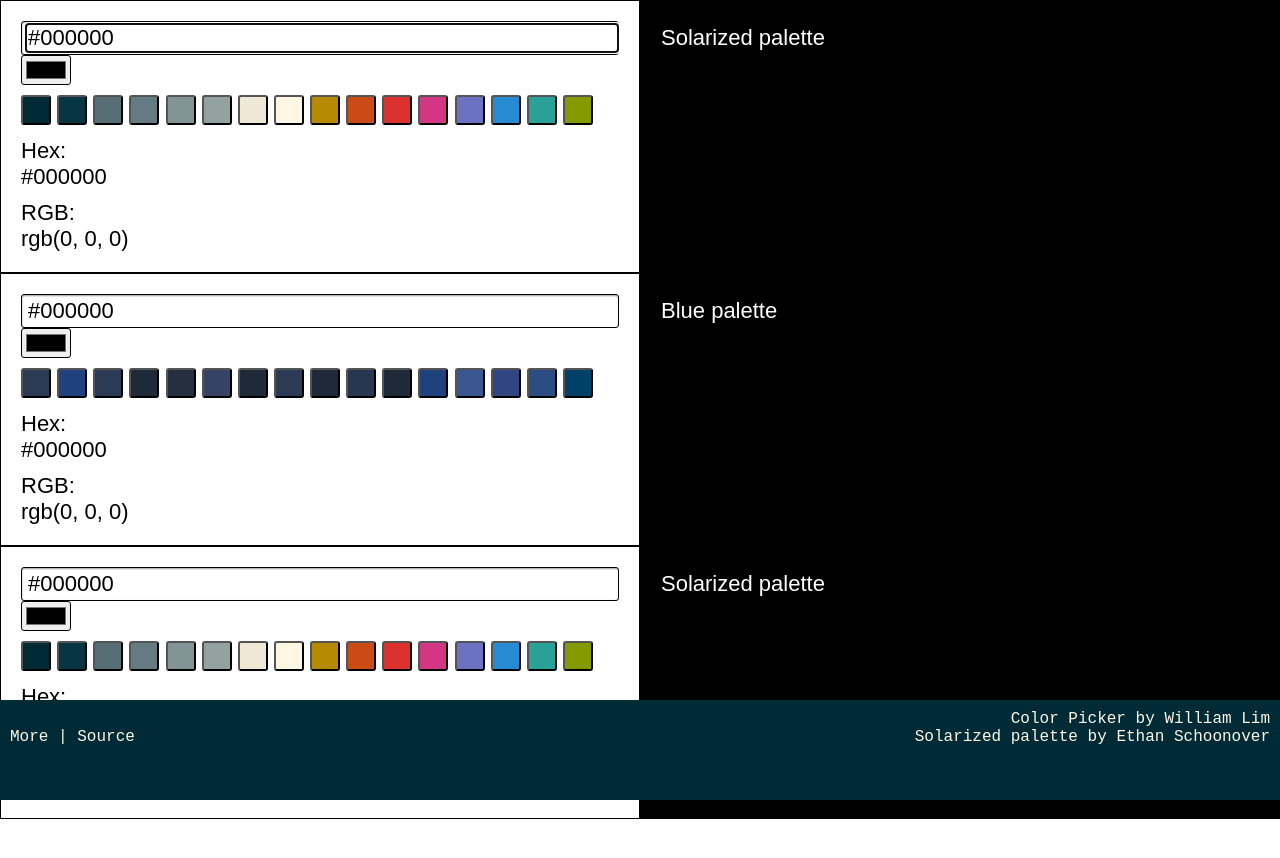
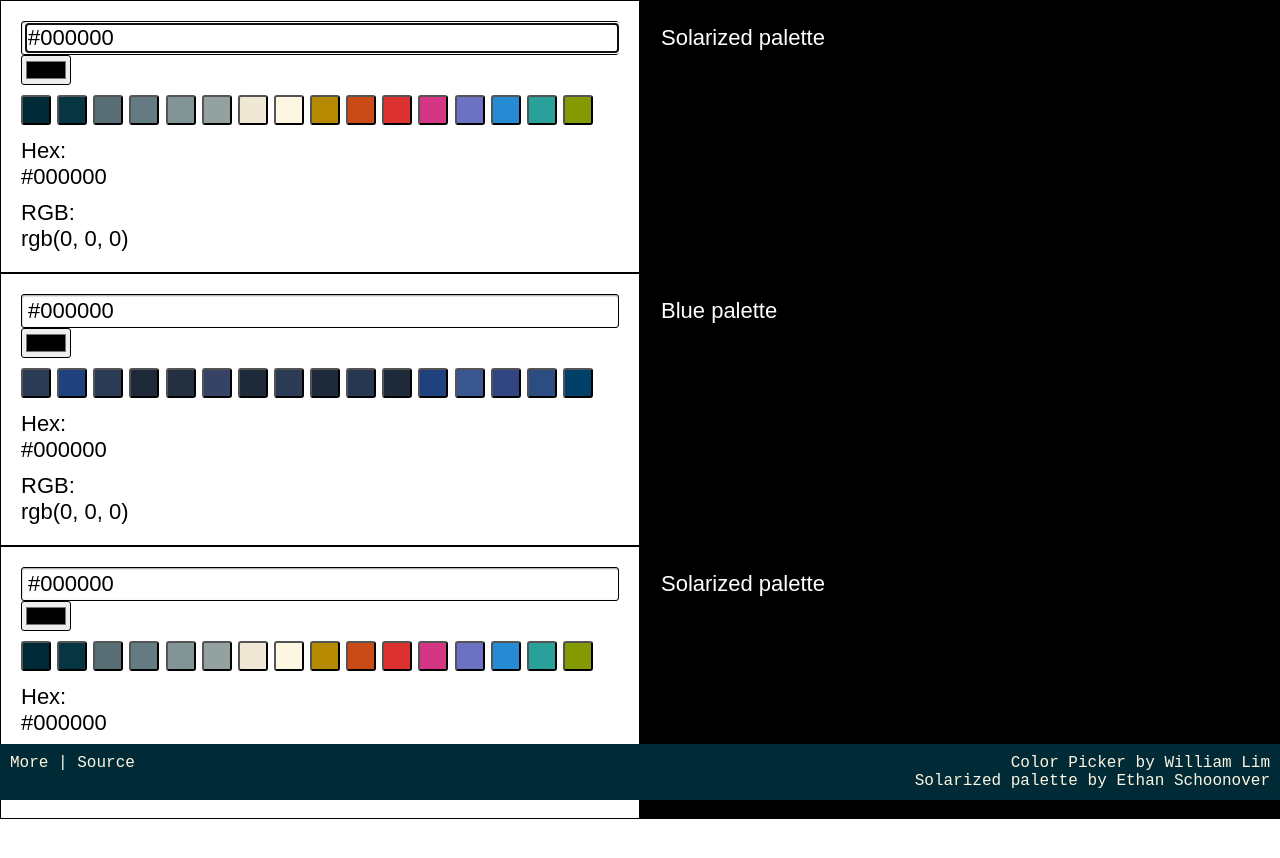
Before and after one commit to wlwl2/color, a website: page index.html in a window 1280 px wide. Drawn offline with Linux system fonts and the light colour scheme.

Commit message:
footer style updates

```diff
--- a/scss/footer.scss
+++ b/scss/footer.scss
@@ -1,7 +1,6 @@
 footer {
   position: fixed;
   bottom: 0;
-  height: 100px;
   background-color: #002b36;
   width: 100%;
   font-size: 0;
@@ -26,6 +25,7 @@ footer {
 
 .footer-navigation {
   display: inline-block;
+  vertical-align: top;
   font-size: 16px;
   width: 50%;
   box-sizing: border-box;
@@ -34,6 +34,7 @@ footer {
 
 .attribution {
   display: inline-block;
+  vertical-align: top;
   width: 50%;
   font-size: 16px;
   box-sizing: border-box;
```
Also changed, not shown: css/style.css, 1 other file.
